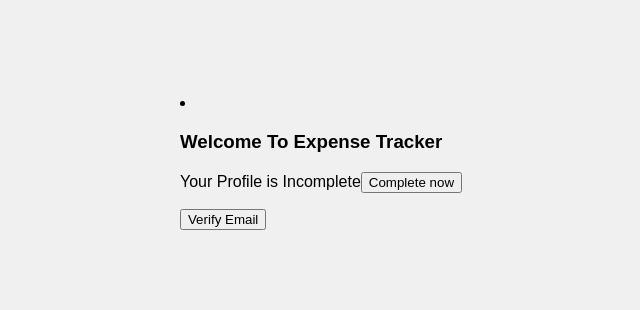
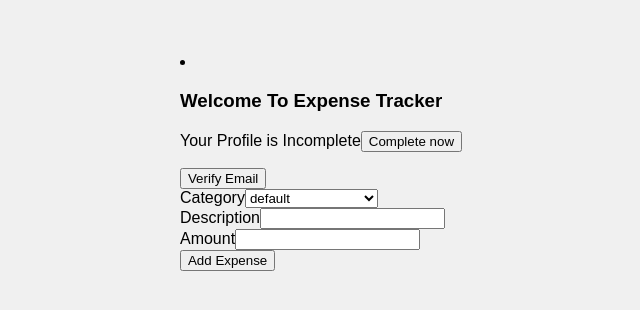
Before and after one commit to kulkarnianushree/Expense-Tracker-1-, a React (Create React App) app: page /welcome in a window 1280 px wide. Shown: the part 238-548 px from the top of the page, without its empty margins (319-959 px from the left). Built offline with nearby package versions, Linux system fonts and the light colour scheme.

Commit message:
Adding Expenses for tracking purpose

```diff
--- a/src/Pages/WelcomePage.js
+++ b/src/Pages/WelcomePage.js
@@ -1,8 +1,23 @@
-import React from "react";
+import React,{useState} from "react";
 import Welcome from "../component/Auth/Welcome";
-
+import ExpenseList from "../component/Expense/Expenselist";
+import Expense from "../component/Expense/Expense";
 const WelcomePage = () => {
-  return <Welcome />;
+  const[ExpenseData,setExpenseData]=useState([])
+  const UserExpenseDataHandler = (userData)=>{
+    const newUserData = {id:Math.random(),...userData}
+    setExpenseData((PrevExpenseData)=>([
+      ...PrevExpenseData,
+      newUserData
+    ]))
+  }
+  return(
+    <div>
+      <Welcome/>
+      <ExpenseList onTransfer={UserExpenseDataHandler}/>
+      <Expense expenses={ExpenseData}/>
+    </div>
+  )
 };
 
 export default WelcomePage;
--- /dev/null
+++ b/src/component/Expense/Expense.js
@@ -0,0 +1,35 @@
+import React from 'react';
+import './Expenses.css';
+
+const Expense = (props) => {
+  return (
+    <div>
+      <ul className="expense-list">
+        {props.expenses.map((expense) => {
+          return (
+            <li key={expense.id} className="expense-item">
+              <table className="expense-table">
+                <thead>
+                  <tr>
+                    <th>Category</th>
+                    <th>Description</th>
+                    <th>Amount</th>
+                  </tr>
+                </thead>
+                <tbody>
+                  <tr>
+                    <td>{expense.Category}</td>
+                    <td>{expense.Description}</td>
+                    <td>{expense.Amount}</td>
+                  </tr>
+                </tbody>
+              </table>
+            </li>
+          );
+        })}
+      </ul>
+    </div>
+  );
+};
+
+export default Expense;
--- /dev/null
+++ b/src/component/Expense/Expenselist.js
@@ -0,0 +1,74 @@
+import React,{useState} from 'react';
+
+const ExpenseList = (props) =>{
+    const[userExpense,setUserExpense]=useState({
+        Category:'',
+        Description:'',
+        Amount:''
+    })
+    const CategoryChangeHandler = (event)=>{
+        setUserExpense((PrevUserExpense)=>({
+            ...PrevUserExpense,
+            Category:event.target.value
+        }))
+    }
+    const DescriptionChangeHandler =(event)=>{
+        setUserExpense((PrevUserExpense)=>({
+            ...PrevUserExpense,
+            Description:event.target.value
+        }))
+    }
+    const AmountChangeHandler = (event)=>{
+        setUserExpense((PrevUserExpense)=>({
+            ...PrevUserExpense,
+            Amount:event.target.value
+        }))
+    }
+    const FormSubmitHandler = (event) =>{
+        event.preventDefault();
+        props.onTransfer(userExpense)
+        setUserExpense({
+            Category:'',
+            Description:'',
+            Amount:''
+        })
+    }
+    return(
+        <div>
+            <form onSubmit={FormSubmitHandler}>
+                <div>
+                    <label>Category</label>
+                    <select onChange={CategoryChangeHandler} value={userExpense.Category}>
+                        <option>default</option>
+                        <option>Food</option>
+                        <option>Shopping</option>
+                        <option>EMI</option>
+                        <option>Entertainment</option>
+                        <option>Rent</option>
+                        <option>Electricity Bill</option>
+                        <option>Water Bill</option>
+                        <option>SBI Card Payment</option>
+                    </select>
+                </div>
+                <div>
+                    <label>Description</label>
+                    <input
+                        type='text'
+                        onChange={DescriptionChangeHandler}
+                        value={userExpense.Description}
+                    />
+                </div>
+                <div>
+                    <label>Amount</label>
+                    <input
+                        type='number'
+                        onChange={AmountChangeHandler}
+                        value={userExpense.Amount}
+                    />
+                </div>
+                <button type='submit'>Add Expense</button>
+            </form>
+        </div>
+    )
+}
+export default ExpenseList
--- /dev/null
+++ b/src/component/Expense/Expenses.css
@@ -0,0 +1,28 @@
+.expense-list {
+    list-style-type: none;
+    padding: 0;
+    margin: 0;
+  }
+
+  .expense-item {
+    margin-bottom: 10px;
+    padding: 10px;
+    border: 1px solid #ccc;
+    border-radius: 4px;
+  }
+
+  .expense-table {
+    width: 100%;
+    border-collapse: collapse;
+  }
+
+  .expense-table th,
+  .expense-table td {
+    padding: 8px;
+    text-align: left;
+    border-bottom: 1px solid #ddd;
+  }
+
+  .expense-table th {
+    background-color: #f4f4f4;
+  }
```
